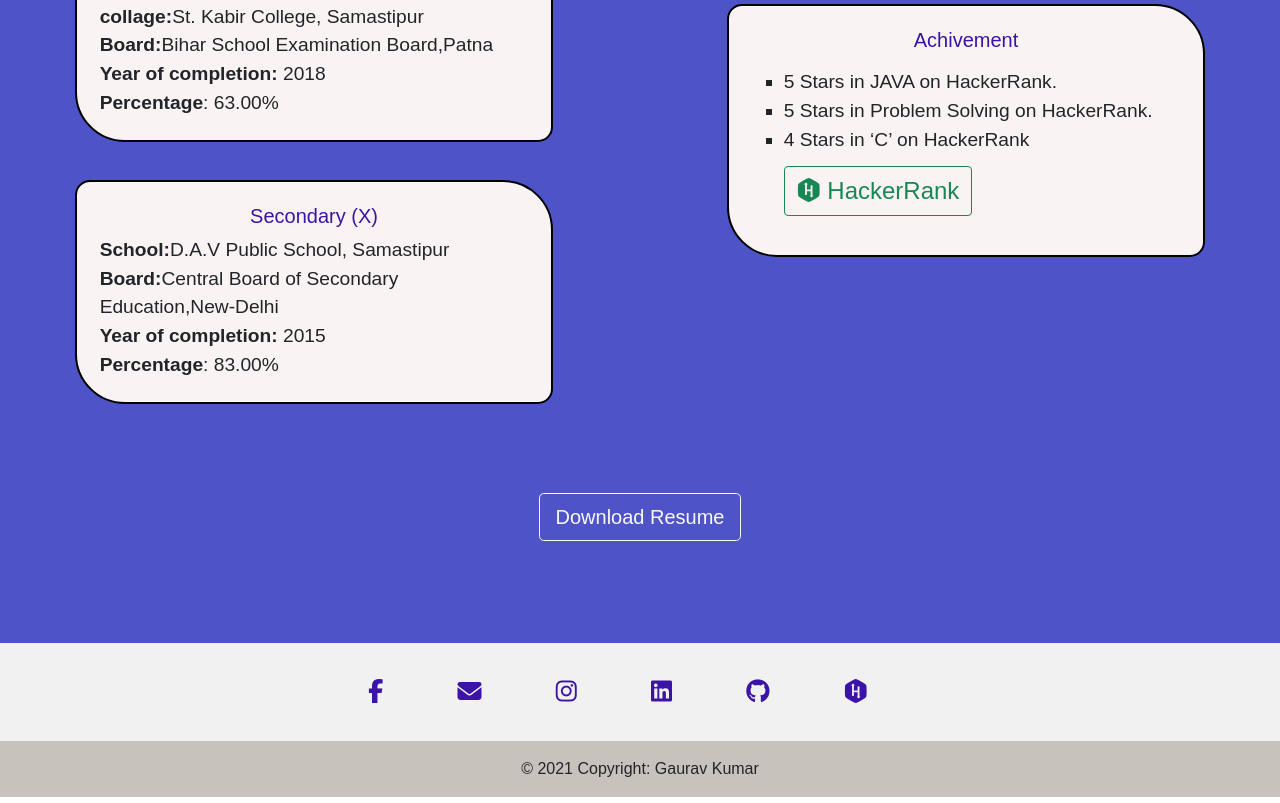
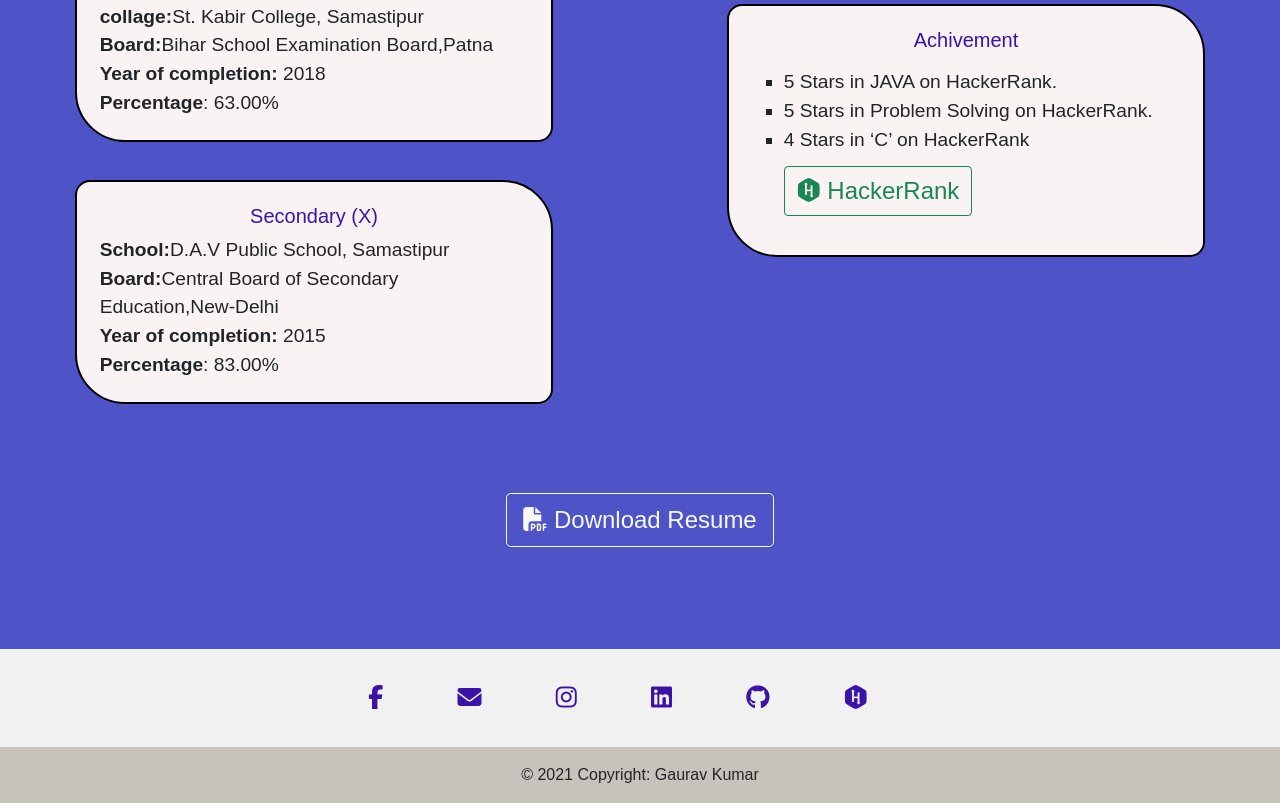
Before and after one commit to gauravkumar98/portfolio, a plain HTML site: page education.html in a window 1280 px wide. Shown: the part 606-1409 px from the top of the page. Drawn offline with nearby package versions, Linux system fonts and the light colour scheme.

Commit message:
Update education.html

```diff
--- a/education.html
+++ b/education.html
@@ -130,7 +130,7 @@
       </div>
     </div>
           <center>
-          <a href="https://drive.google.com/file/d/152Ce_i3vVZlU8nS-VJIWa6XkpizWfXCB/view?usp=sharing"> <button type="button" class="btn btn-lg btn-outline-light" style="margin:4% 0 8% 0;">Download Resume</button></a>
+          <a href="https://drive.google.com/file/d/152Ce_i3vVZlU8nS-VJIWa6XkpizWfXCB/view?usp=sharing"> <button type="button" class="btn btn-lg btn-outline-light" style="margin:4% 0 8% 0;font-size:1.5rem;"><i class="fas fa-file-pdf"></i>&nbspDownload Resume</button></a>
           </center>
   </section>
 
```
